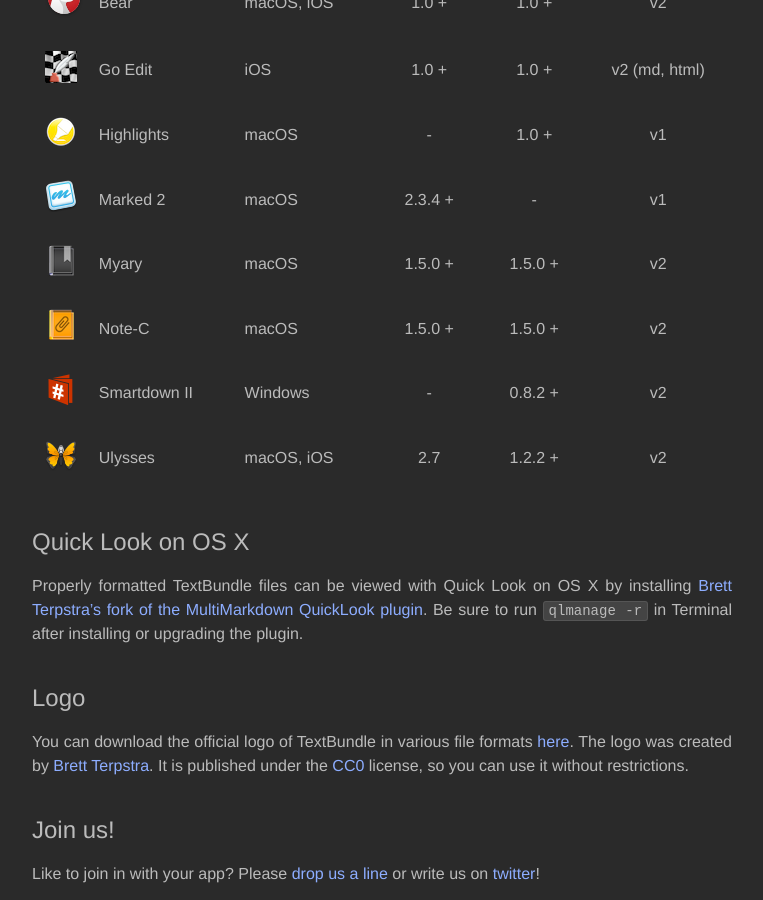
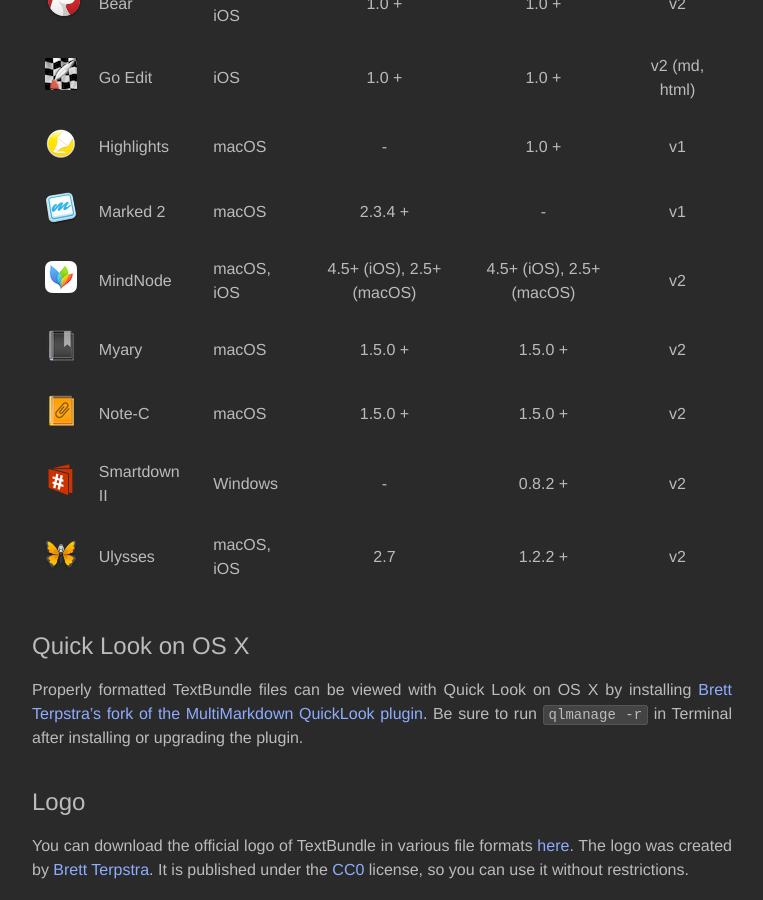
Before and after one commit to textbundle/textbundle.github.io, a Jekyll site: the page built from index.md, in a window 1280 px wide and 900 px high, scrolled down 813 px. Shown: the whole window, without its empty margins (258-1021 px from the left). Built offline with Jekyll 4.4.1, drawn with Linux system fonts in a browser that asks for light colours.

Commit message:
Add entry for MindNode

```diff
--- a/index.md
+++ b/index.md
@@ -56,6 +56,14 @@
         <td class="appwriting">-</td>
         <td class="appstandard">v1</td>
     </tr>
+    <tr>
+        <td class="appicon"><a href='http://www.mindnode.com'><img src='images/apps/mindnode.png' /></a></td>
+        <td class="appname"><a href='http://www.mindnode.com'>MindNode</a></td>
+       <td class="appos">macOS, iOS</td>
+        <td class="appreading">4.5+ (iOS), 2.5+ (macOS)</td>
+        <td class="appwriting">4.5+ (iOS), 2.5+ (macOS)</td>
+        <td class="appstandard">v2</td>
+    </tr>
     <tr class="app">
         <td class="appicon"><a href='http://xelaton.com/index.php?lang=en&rubrik=Applications--Myary'><img src='images/apps/myary.png' /></a></td>
         <td class="appname"><a href='http://xelaton.com/index.php?lang=en&rubrik=Applications--Myary'>Myary</a></td>
```
Also changed, not shown: images/apps/mindnode.png (added), images/apps/mindnode@2.png (added).
